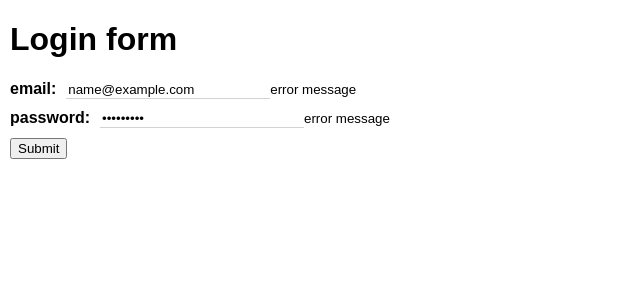
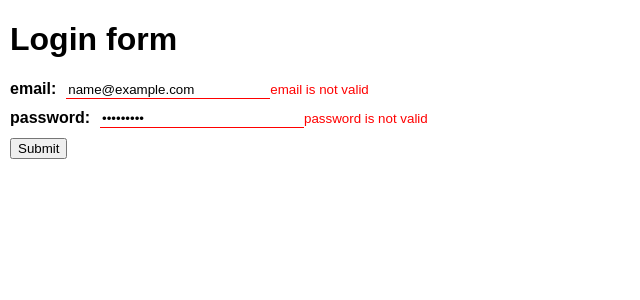
Before and after one commit to felicio/react-forms, a React (Create React App) app: page / in a window 1280 px wide. Both pictures are taken after typing "name@example.com", "Sample123" into the empty fields and a click on the button "Submit". Shown: the top 300 px of the page, without its empty margins (0-640 px from the left). Built offline with nearby package versions, Linux system fonts and the light colour scheme.

Commit message:
Mock input validation on submit

```diff
--- a/src/components/login-form.js
+++ b/src/components/login-form.js
@@ -1,17 +1,23 @@
 import React from 'react'
 import styled, { css } from 'styled-components'
 
-// TODO: On submit validate all with values from container state and returni error object.
+// TODO: On submit validate all with values from container state and return error object.
 export const inputs = [
   {
     type: 'email',
     name: 'email',
     required: true,
+    valid() {
+      return `${this.name} is not valid`
+    },
   },
   {
     type: 'password',
     name: 'password',
     required: true,
+    valid() {
+      return `${this.name} is not valid`
+    },
   },
 ]
 
@@ -77,13 +83,13 @@ export class FormInput extends React.Component {
           required={required}
           autoComplete="off"
           focused={focused}
-          valid={!(loginFailure && required)}
+          valid={!((loginFailure && required) || error)}
           onChange={this.handleChange}
           onFocus={() => this.setState({ focused: true })}
           onBlur={this.handleBlur}
         />
         {/* TODO: Ovewrite with internal validation. */}
-        {error && <small>{error}</small>}
+        {error && <small style={{ color: 'red' }}>{error}</small>}
       </div>
     )
   }
@@ -99,6 +105,6 @@ const Input = styled.input`
   border: none;
   outline: 0;
   border-bottom: 1px solid lightgrey;
-  ${props => (!props.valid || props.error) && css`border-bottom-color: red;`};
+  ${props => !props.valid && css`border-bottom-color: red;`};
   ${props => props.focused && css`border-bottom-color: black;`};
 `
--- a/src/containers/login-form-container.js
+++ b/src/containers/login-form-container.js
@@ -1,6 +1,6 @@
 import React from 'react'
 
-import LoginForm from '../components/login-form'
+import LoginForm, { inputs as loginFormInputs } from '../components/login-form'
 
 class LoginFormContainer extends React.Component {
   constructor(props) {
@@ -14,20 +14,26 @@ class LoginFormContainer extends React.Component {
   }
 
   handleChange = (name, value) => {
-    this.setState(prevState => ({ inputs: { ...prevState.inputs, [name]: value } }))
+    this.setState(prevState => ({
+      inputs: { ...prevState.inputs, [name]: value },
+    }))
   }
 
   handleSubmit = event => {
     event.preventDefault()
+
     // TODO: Validate inputs: isValid(templateInputs, inputsFromState).
-    const errors = {
-      email: 'error message',
-      password: 'error message',
+    const errors = {}
+
+    loginFormInputs.map(input => (errors[input.name] = input.valid()))
+
+    const errorCount = Object.keys(errors).length
+
+    if (errorCount > 0) {
+      this.setState({ errors })
     }
 
-    this.setState({ errors })
-
-    if (Object.keys(errors) === 0) {
+    if (errorCount === 0) {
       const { email, password } = this.state.inputs
 
       const payload = {
```
